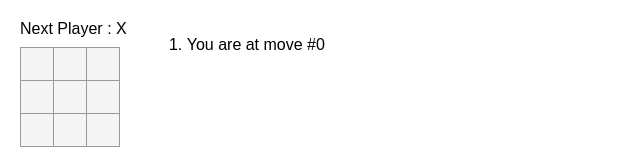
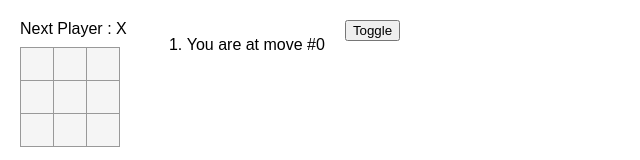
Before and after one commit to nithincp/React-TicTacToe, a React app: page / in a window 1280 px wide. Shown: the top 160 px of the page, without its empty margins (0-640 px from the left). Built offline with nearby package versions, Linux system fonts and the light colour scheme.

Commit message:
Toggle button to sort the moves array

```diff
--- a/src/App.js
+++ b/src/App.js
@@ -6,6 +6,7 @@ import Board from "./Board.js";
 export default function Game() {
   const [history, setHistory] = useState([Array(9).fill(null)]);
   const [currentMove, setCurrentMove] = useState(0);
+  const [order, setOrder] = useState(true);
   const xIsNext = currentMove % 2 === 0;
   const currentSquares = history[currentMove];
 
@@ -17,6 +18,10 @@ export default function Game() {
 
   function jumpTo(nextMove) {
     setCurrentMove(nextMove);
+  }
+
+  function handleOrdering(){
+    setOrder((prevOrder) => !prevOrder)
   }
 
   const moves = history.map((squares, move) => {
@@ -42,14 +47,19 @@ export default function Game() {
     }
   });
 
+  const sortedMoves = order ? moves : moves.slice().reverse()
+
   return (
     <div className="game">
       <div className="game-board">
         <Board xIsNext={xIsNext} squares={currentSquares} onPlay={handlePlay} />
       </div>
       <div className="game-info">
-        <ol>{moves}</ol>
+        <ol>{sortedMoves}</ol>
       </div>
+      <button className="toggle-button" onClick={handleOrdering}>
+        Toggle
+      </button>
     </div>
   );
 }
--- a/styles.css
+++ b/styles.css
@@ -88,3 +88,8 @@
   .game-info {
     margin-left: 20px;
   }
+
+  .toggle-button{
+    margin-left: 20px;
+    align-self: flex-start;
+  }
```
